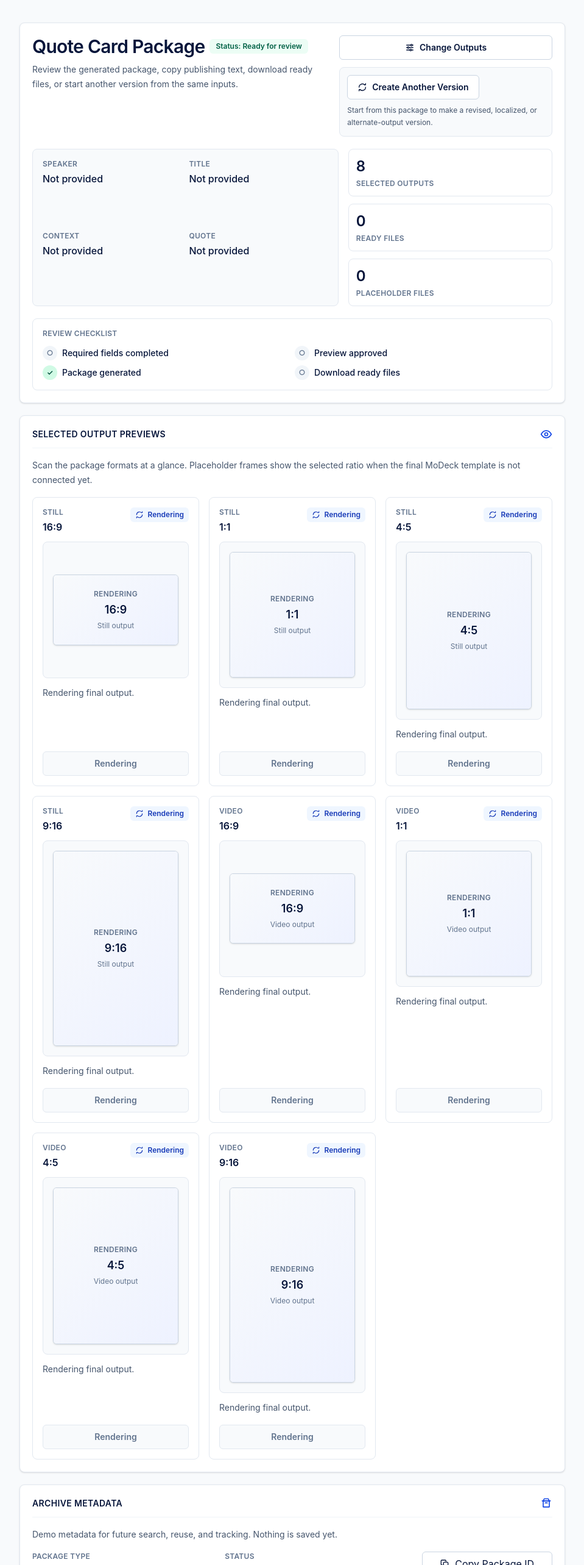
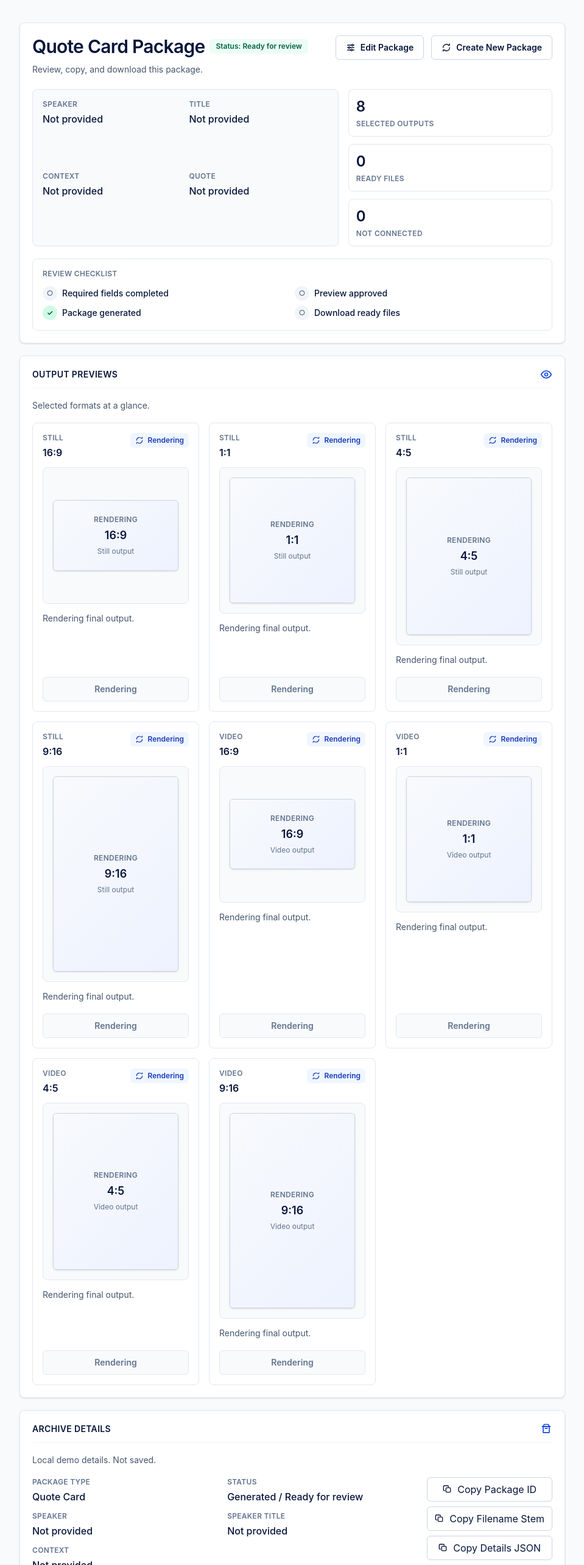
Before and after one commit to paulsjob/media_hub, a Next.js app: page /package in a window 1280 px wide. Shown: the part 80-2646 px from the top of the page at 61% size, without its empty margins (160-1119 px from the left). Built offline with nearby package versions, Linux system fonts and the light colour scheme.

Commit message:
Clean up phase 1 UI hierarchy and copy

```diff
--- a/src/app/package/page.tsx
+++ b/src/app/package/page.tsx
@@ -1,5 +1,5 @@
 import { PackageResults, type PackageRenderResult } from "@/components/package-results";
-import { MvpShell, SecondaryButton } from "@/components/ui";
+import { MvpShell } from "@/components/ui";
 import { mediaLab } from "@/lib/media-lab-service";
 
 export default async function PackagePage({
@@ -46,13 +46,8 @@ export default async function PackagePage({
             generatedAt,
           }}
           changeOutputsHref={backToGenerateHref}
-          createAnotherVersionHref={backToGenerateHref}
+          createNewPackageHref="/generate"
         />
-
-        <div className="flex flex-col gap-3 sm:flex-row sm:justify-center">
-          <SecondaryButton href={backToGenerateHref}>Back to Generate</SecondaryButton>
-          <SecondaryButton href="/">Create Another Package</SecondaryButton>
-        </div>
       </div>
     </MvpShell>
   );
--- a/src/app/page.tsx
+++ b/src/app/page.tsx
@@ -5,25 +5,13 @@ import {
   PrimaryActionButton,
   SecondaryButton,
   SectionCard,
-  StatusBadge,
 } from "@/components/ui";
 
 const workingFlow = [
-  "Choose a connected template",
-  "Fill the structured content fields",
-  "Approve the live preview",
-  "Generate the package",
-  "Review files, metadata, and platform copy",
-  "Download ready files or create another version",
-];
-
-const templateStatuses = [
-  { name: "Quote Card", status: "Connected" },
-  { name: "Stat Card", status: "Planned" },
-  { name: "Contrast Card", status: "Planned" },
-  { name: "Vote Record Card", status: "Planned" },
-  { name: "Explainer Card", status: "Planned" },
-  { name: "Clip Packaging Pack", status: "Planned" },
+  "Choose a template",
+  "Fill fields",
+  "Preview",
+  "Package and download",
 ];
 
 export default function HomePage() {
@@ -33,7 +21,7 @@ export default function HomePage() {
         eyebrow="Media Operations Command Center"
         title="Media"
         accent="Lab"
-        subtitle="Generate, review, package, and reuse campaign-ready media assets from one repeatable workflow."
+        subtitle="Create campaign-ready media packages."
         actions={
           <>
             <PrimaryActionButton href="/templates">
@@ -49,7 +37,7 @@ export default function HomePage() {
       />
 
       <div className="grid gap-5 xl:grid-cols-[1.1fr_0.9fr]">
-        <SectionCard title="Current MVP Flow" action={<Icon name="dashboard" className="h-5 w-5 text-blue-700" />}>
+        <SectionCard title="Working Flow" action={<Icon name="dashboard" className="h-5 w-5 text-blue-700" />}>
           <div className="grid gap-3">
             {workingFlow.map((step, index) => (
               <div key={step} className="flex items-center gap-3 rounded-lg border border-slate-200 bg-white p-3">
@@ -63,29 +51,15 @@ export default function HomePage() {
         </SectionCard>
 
         <div className="grid gap-5">
-          <SectionCard title="Demo Factory Status" action={<Icon name="package" className="h-5 w-5 text-blue-700" />}>
+          <SectionCard title="Demo Status" action={<Icon name="package" className="h-5 w-5 text-blue-700" />}>
             <div className="grid gap-3 sm:grid-cols-2">
               <DashboardMetric label="Connected templates" value="1" />
               <DashboardMetric label="Planned templates" value="5" />
               <DashboardValue label="Production workflow" value="Quote Card" />
               <DashboardValue
                 label="Package tools"
-                value="Review, Download, Platform Copy, Archive Metadata"
+                value="Review, copy, download"
               />
-            </div>
-          </SectionCard>
-
-          <SectionCard title="Template Status" action={<Icon name="template" className="h-5 w-5 text-blue-700" />}>
-            <div className="space-y-2">
-              {templateStatuses.map((template) => (
-                <div
-                  key={template.name}
-                  className="flex items-center justify-between gap-3 rounded-lg border border-slate-200 bg-white px-3 py-2"
-                >
-                  <span className="font-medium text-[#06153a]">{template.name}</span>
-                  <StatusBadge status={template.status} />
-                </div>
-              ))}
             </div>
           </SectionCard>
         </div>
--- a/src/app/templates/page.tsx
+++ b/src/app/templates/page.tsx
@@ -12,7 +12,6 @@ interface ConnectedTemplate {
   requiredFields: string[];
   availableOutputs: string[];
   bestFor: string;
-  averageBuildPath: string;
   useHref: string;
 }
 
@@ -31,9 +30,8 @@ const quoteCardTemplate: ConnectedTemplate = {
     "Motion render",
     "Package download",
     "Platform copy",
-    "Archive metadata",
+    "Archive details",
   ],
-  averageBuildPath: "Fill fields -> approve preview -> generate package",
   useHref: "/generate",
 };
 
@@ -67,7 +65,7 @@ export default function TemplatesPage() {
         eyebrow="Media Operations / Template Library"
         title="Template"
         accent="Library"
-        subtitle="Choose the first connected template in the Media Lab factory, with planned formats visible on the roadmap."
+        subtitle="Start with Quote Card. More templates are planned."
       />
 
       <div className="mb-5 grid gap-4 lg:grid-cols-[1.25fr_0.75fr]">
@@ -75,10 +73,10 @@ export default function TemplatesPage() {
         <FactorySummary />
       </div>
 
-      <SectionCard title="Planned Template Roadmap" action={<Icon name="template" className="h-5 w-5 text-slate-500" />}>
-        <div className="grid gap-4 md:grid-cols-2 xl:grid-cols-3">
+      <SectionCard title="Planned Templates" action={<Icon name="template" className="h-5 w-5 text-slate-500" />}>
+        <div className="divide-y divide-slate-100">
           {plannedTemplates.map((template) => (
-            <PlannedTemplateCard key={template.name} template={template} />
+            <PlannedTemplateRow key={template.name} template={template} />
           ))}
         </div>
       </SectionCard>
@@ -94,7 +92,7 @@ function ConnectedTemplateCard({ template }: { template: ConnectedTemplate }) {
           <p className="text-xs font-semibold uppercase tracking-wide text-emerald-700">Primary Connected Template</p>
           <h2 className="mt-1 text-2xl font-semibold text-[#06153a]">{template.name}</h2>
           <p className="mt-2 max-w-2xl text-sm leading-6 text-slate-600">
-            Use this connected workflow to turn a quote into reviewed files, platform copy, and archive-ready metadata.
+            Turn a quote into reviewed files, captions, and archive details.
           </p>
         </div>
         <StatusPill label={template.status} tone="success" icon="check" />
@@ -104,7 +102,6 @@ function ConnectedTemplateCard({ template }: { template: ConnectedTemplate }) {
         <TemplateText title="Best For" value={template.bestFor} />
         <TemplateList title="Required Fields" items={template.requiredFields} />
         <TemplateList title="Available Outputs" items={template.availableOutputs} />
-        <TemplateText title="Average Build Path" value={template.averageBuildPath} />
       </div>
 
       <div className="mt-5 border-t border-slate-100 pt-4">
@@ -123,8 +120,7 @@ function FactorySummary() {
       <p className="text-xs font-semibold uppercase tracking-wide text-blue-700">Template Factory</p>
       <h2 className="mt-1 text-xl font-semibold text-[#06153a]">Repeatable media packages</h2>
       <p className="mt-3 text-sm leading-6">
-        Browse the factory, pick the connected template, validate the preview, then leave with downloads, platform copy,
-        and archive-ready metadata.
+        Pick a template, preview the work, then leave with files and copy.
       </p>
       <div className="mt-4 grid gap-2 text-sm font-semibold">
         <span>1 connected template</span>
@@ -135,24 +131,18 @@ function FactorySummary() {
   );
 }
 
-function PlannedTemplateCard({ template }: { template: PlannedTemplate }) {
+function PlannedTemplateRow({ template }: { template: PlannedTemplate }) {
   return (
-    <article className="flex h-full flex-col rounded-lg border border-slate-200 bg-white p-5">
-      <div className="mb-4 flex items-start justify-between gap-3">
-        <div>
-          <p className="text-xs font-semibold uppercase tracking-wide text-slate-500">Future Template</p>
-          <h3 className="mt-1 text-lg font-semibold text-[#06153a]">{template.name}</h3>
-        </div>
+    <div className="flex flex-col gap-3 py-3 sm:flex-row sm:items-center sm:justify-between">
+      <div>
+        <h3 className="font-semibold text-[#06153a]">{template.name}</h3>
+        <p className="mt-1 text-sm leading-6 text-slate-600">{template.bestFor}</p>
+      </div>
+      <div className="flex shrink-0 items-center gap-2">
         <StatusPill label="Planned" tone="neutral" icon="warning" />
-      </div>
-      <TemplateText title="Best For" value={template.bestFor} />
-      <div className="mt-4 flex-1">
-        <TemplateText title="Available Outputs" value="Placeholder / Coming soon" />
-      </div>
-      <div className="mt-5 border-t border-slate-100 pt-4">
         <DisabledAction>Coming soon</DisabledAction>
       </div>
-    </article>
+    </div>
   );
 }
 
--- a/src/components/package-results.tsx
+++ b/src/components/package-results.tsx
@@ -32,7 +32,7 @@ export function PackageResults({
   packageName,
   packageContext,
   changeOutputsHref,
-  createAnotherVersionHref,
+  createNewPackageHref,
 }: {
   stills: MvpOutputFormat[];
   videos: MvpOutputFormat[];
@@ -47,7 +47,7 @@ export function PackageResults({
     generatedAt: string;
   };
   changeOutputsHref: string;
-  createAnotherVersionHref: string;
+  createNewPackageHref: string;
 }) {
   const [renderResults, setRenderResults] = useState(initialRenderResults);
   const [downloadedOutputIds, setDownloadedOutputIds] = useState<string[]>([]);
@@ -173,13 +173,11 @@ export function PackageResults({
         packageGenerated={outputs.length > 0}
         packageDownloaded={packageDownloaded}
         changeOutputsHref={changeOutputsHref}
-        createAnotherVersionHref={createAnotherVersionHref}
+        createNewPackageHref={createNewPackageHref}
       />
 
-      <SectionCard title="Selected Output Previews" action={<Icon name="eye" className="h-5 w-5 text-blue-700" />}>
-        <p className="mb-4 text-sm leading-6 text-slate-600">
-          Scan the package formats at a glance. Placeholder frames show the selected ratio when the final MoDeck template is not connected yet.
-        </p>
+      <SectionCard title="Output Previews" action={<Icon name="eye" className="h-5 w-5 text-blue-700" />}>
+        <p className="mb-4 text-sm leading-6 text-slate-600">Selected formats at a glance.</p>
         <div className="grid gap-4 md:grid-cols-2 xl:grid-cols-3">
           {outputs.map((output) => (
             <VisualOutputPreviewCard
@@ -207,7 +205,7 @@ export function PackageResults({
 
       <PlatformCopyCard packageContext={packageContext} />
 
-      <SectionCard title="Download Ready Files" action={<Icon name="download" className="h-5 w-5 text-blue-700" />}>
+      <SectionCard title="Downloads" action={<Icon name="download" className="h-5 w-5 text-blue-700" />}>
         <DownloadAllPackage
           packageName={packageName}
           files={readyDownloads}
@@ -217,10 +215,12 @@ export function PackageResults({
         />
       </SectionCard>
 
-      <SectionCard title="Selected Stills" action={<Icon name="eye" className="h-5 w-5 text-slate-500" />}>
-        <div className="space-y-3">
-          {stills.length > 0 ? (
-            stills.map((output) => (
+      <details className="rounded-lg border border-slate-200 bg-white p-5 shadow-sm">
+        <summary className="cursor-pointer text-sm font-semibold uppercase tracking-wide text-slate-500">
+          Output Details
+        </summary>
+        <div className="mt-4 space-y-3">
+          {outputs.map((output) => (
             <DeliveryOutputCard
               key={output.id}
               output={output}
@@ -233,35 +233,9 @@ export function PackageResults({
                 )
               }
             />
-            ))
-          ) : (
-            <p className="text-sm text-slate-500">No still outputs selected.</p>
-          )}
+          ))}
         </div>
-      </SectionCard>
-
-      <SectionCard title="Selected Videos" action={<Icon name="eye" className="h-5 w-5 text-slate-500" />}>
-        <div className="space-y-3">
-          {videos.length > 0 ? (
-            videos.map((output) => (
-              <DeliveryOutputCard
-                key={output.id}
-                output={output}
-                result={renderResults[output.id]}
-                downloaded={downloadedOutputIds.includes(output.id)}
-                packageName={packageName}
-                onDownloaded={() =>
-                  setDownloadedOutputIds((current) =>
-                    current.includes(output.id) ? current : [...current, output.id],
-                  )
-                }
-              />
-            ))
-          ) : (
-            <p className="text-sm text-slate-500">No video outputs selected.</p>
-          )}
-        </div>
-      </SectionCard>
+      </details>
     </>
   );
 }
@@ -364,7 +338,7 @@ function PreviewFrame({
         )}
         <div className="relative grid gap-1 px-4">
           <p className="text-xs font-semibold uppercase tracking-wide text-slate-500">
-            {state === "Placeholder" ? "Placeholder" : state}
+            {getStateLabel(state)}
           </p>
           <p className="text-lg font-semibold text-[#06153a]">{output.aspectLabel}</p>
           <p className="text-xs text-slate-500">{output.type === "video" ? "Video output" : "Still output"}</p>
@@ -382,7 +356,7 @@ function PackageReviewHeader({
   packageGenerated,
   packageDownloaded,
   changeOutputsHref,
-  createAnotherVersionHref,
+  createNewPackageHref,
 }: {
   packageContext: {
     quote?: string;
@@ -398,7 +372,7 @@ function PackageReviewHeader({
   packageGenerated: boolean;
   packageDownloaded: boolean;
   changeOutputsHref: string;
-  createAnotherVersionHref: string;
+  createNewPackageHref: string;
 }) {
   const requiredFieldsCompleted = Boolean(
     packageContext.quote?.trim() &&
@@ -418,23 +392,18 @@ function PackageReviewHeader({
             </span>
           </div>
           <p className="mt-2 max-w-2xl text-sm leading-6 text-slate-600">
-            Review the generated package, copy publishing text, download ready files, or start another version from the same inputs.
+            Review, copy, and download this package.
           </p>
         </div>
-        <div className="grid gap-3 sm:min-w-56">
+        <div className="flex flex-wrap gap-3 sm:justify-end">
           <SecondaryButton href={changeOutputsHref} className="gap-2">
             <Icon name="sliders" />
-            Change Outputs
+            Edit Package
           </SecondaryButton>
-          <div className="rounded-lg border border-slate-200 bg-slate-50 p-3">
-            <SecondaryButton href={createAnotherVersionHref} className="gap-2">
+          <SecondaryButton href={createNewPackageHref} className="gap-2">
             <Icon name="refresh" />
-              Create Another Version
+            Create New Package
           </SecondaryButton>
-            <p className="mt-2 text-xs leading-5 text-slate-600">
-              Start from this package to make a revised, localized, or alternate-output version.
-            </p>
-          </div>
         </div>
       </div>
 
@@ -449,7 +418,7 @@ function PackageReviewHeader({
         <div className="grid gap-3 sm:grid-cols-3 lg:grid-cols-1">
           <Metric label="Selected outputs" value={outputs.length} />
           <Metric label="Ready files" value={readyFileCount} />
-          <Metric label="Placeholder files" value={placeholderFileCount} />
+          <Metric label="Not connected" value={placeholderFileCount} />
         </div>
       </div>
 
@@ -487,9 +456,7 @@ function PlatformCopyCard({
 
   return (
     <SectionCard title="Platform Copy" action={<Icon name="message" className="h-5 w-5 text-blue-700" />}>
-      <p className="mb-4 text-sm leading-6 text-slate-600">
-        Copy deterministic captions and accessibility text for the package without leaving the review screen.
-      </p>
+      <p className="mb-4 text-sm leading-6 text-slate-600">Captions and accessibility text.</p>
       <div className="space-y-3">
         {copyBlocks.map((block) => (
           <div
@@ -551,10 +518,8 @@ function ArchiveMetadataCard({
   }
 
   return (
-    <SectionCard title="Archive Metadata" action={<Icon name="archive" className="h-5 w-5 text-blue-700" />}>
-      <p className="mb-4 text-sm leading-6 text-slate-600">
-        Demo metadata for future search, reuse, and tracking. Nothing is saved yet.
-      </p>
+    <SectionCard title="Archive Details" action={<Icon name="archive" className="h-5 w-5 text-blue-700" />}>
+      <p className="mb-4 text-sm leading-6 text-slate-600">Local demo details. Not saved.</p>
       <div className="grid gap-5 lg:grid-cols-[1fr_auto]">
         <div className="grid gap-3 sm:grid-cols-2">
           <MetadataValue label="Package Type" value={metadata.packageType} />
@@ -564,7 +529,7 @@ function ArchiveMetadataCard({
           <MetadataValue label="Context" value={metadata.context} className="sm:col-span-2" />
           <MetadataValue label="Selected Outputs" value={selectedOutputText} className="sm:col-span-2" />
           <MetadataValue label="Ready Files" value={String(metadata.readyFiles)} />
-          <MetadataValue label="Placeholder Files" value={String(metadata.placeholderFiles)} />
+          <MetadataValue label="Not Connected" value={String(metadata.placeholderFiles)} />
           <MetadataValue label="Generated Date" value={metadata.generatedDate} className="sm:col-span-2" />
           <MetadataValue label="Suggested Package ID" value={metadata.suggestedPackageId} className="sm:col-span-2" />
           <MetadataValue label="Suggested Filename Stem" value={metadata.suggestedFilenameStem} className="sm:col-span-2" />
@@ -581,7 +546,7 @@ function ArchiveMetadataCard({
             onClick={() => copyValue("filenameStem", metadata.suggestedFilenameStem)}
           />
           <CopyButton
-            label={copiedKey === "metadata" ? "Copied Metadata JSON" : "Copy Metadata JSON"}
+            label={copiedKey === "metadata" ? "Copied Details JSON" : "Copy Details JSON"}
             onClick={() => copyValue("metadata", JSON.stringify(metadata, null, 2))}
           />
           {copiedKey ? <p className="text-sm font-semibold text-emerald-800">Copied to clipboard.</p> : null}
@@ -889,9 +854,9 @@ function DownloadAllPackage({
         <p className="mt-1 text-sm text-slate-600">
           {readyCount > 0
             ? includesPlaceholders
-              ? "Includes ready files and placeholders currently available for download."
-              : "Download all currently ready final outputs. Rendering or failed files are skipped."
-            : "Download All will activate when at least one output is ready."}
+              ? "Includes ready files and available format placeholders."
+              : "Rendering or failed files are skipped."
+            : "Available when at least one output is ready."}
         </p>
         {downloaded ? <p className="mt-2 text-sm font-semibold text-emerald-800">Package downloaded.</p> : null}
       </div>
@@ -951,7 +916,12 @@ function DeliveryOutputCard({
           <StateBadge state={downloaded ? "Downloaded" : state} />
         </div>
         <p className="mt-1 text-sm text-slate-500">{getStateHelp(state)}</p>
-        {result?.editId ? <p className="mt-1 text-xs text-slate-400">Edit ID: {result.editId}</p> : null}
+        {result?.editId ? (
+          <details className="mt-1 text-xs text-slate-400">
+            <summary className="cursor-pointer">Version details</summary>
+            <p className="mt-1">Version ID: {result.editId}</p>
+          </details>
+        ) : null}
         {showProgress ? (
           <div className="mt-3 max-w-xs">
             <div className="h-2 overflow-hidden rounded-full bg-slate-100">
@@ -1006,7 +976,7 @@ function OutputThumbnail({
       >
         <div>
           <p className="text-xs font-semibold uppercase tracking-wide text-slate-500">
-            {source === "mock-placeholder" ? "Placeholder" : state}
+            {source === "mock-placeholder" ? "Not connected" : getStateLabel(state)}
           </p>
           <p className="mt-1 text-sm font-semibold text-[#06153a]">{output.aspectLabel}</p>
           <p className="mt-0.5 text-xs text-slate-500">{output.type === "video" ? "Video" : "Still"}</p>
@@ -1057,16 +1027,20 @@ function StateBadge({ state }: { state: DeliveryState | "Downloaded" }) {
   return (
     <span className={`inline-flex items-center gap-1.5 rounded-md px-2 py-1 text-xs font-semibold ${className}`}>
       <Icon name={iconName} className="h-3.5 w-3.5" />
-      {state}
+      {getStateLabel(state)}
     </span>
   );
+}
+
+function getStateLabel(state: DeliveryState | "Downloaded") {
+  return state === "Placeholder" ? "Not connected" : state;
 }
 
 function getStateHelp(state: DeliveryState) {
   return {
     Ready: "Final output ready.",
     Rendering: "Final output is still rendering.",
-    Placeholder: "Placeholder file, final MoDeck template not connected yet.",
+    Placeholder: "Format not connected yet.",
     Failed: "Render did not complete.",
   }[state];
 }
@@ -1075,7 +1049,7 @@ function getPreviewHelp(state: DeliveryState) {
   return {
     Ready: "Ready final output.",
     Rendering: "Rendering final output.",
-    Placeholder: "Placeholder output, final MoDeck template not connected yet.",
+    Placeholder: "Format not connected yet.",
     Failed: "Render did not complete.",
   }[state];
 }
```
Also changed, not shown: src/app/generate/page.tsx (+8 -8 lines), src/components/package-generator.tsx (+5 -24 lines), src/components/preview-grid.tsx (+6 -6 lines). Lines whose indentation alone changed are shown as unchanged.
